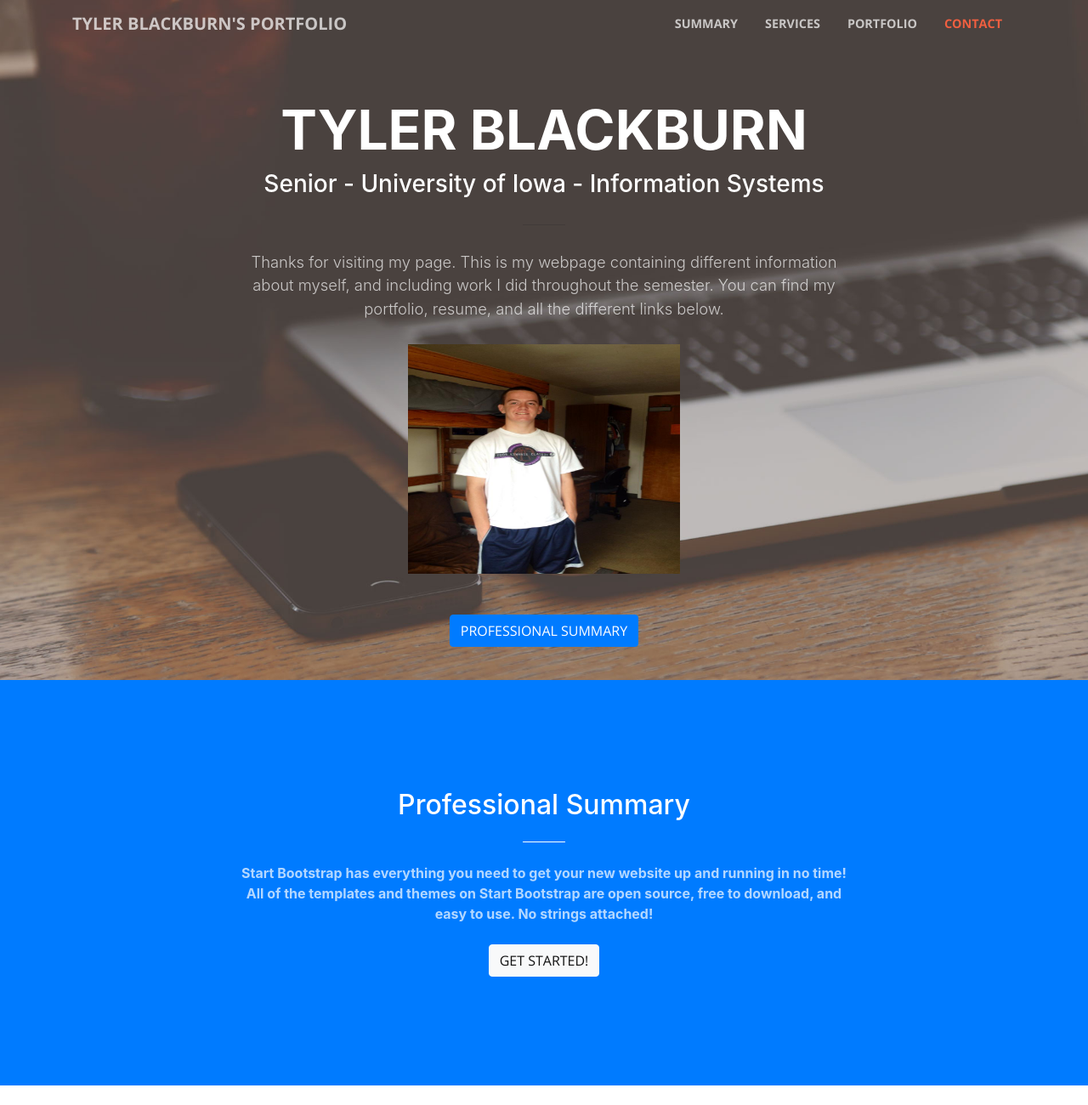
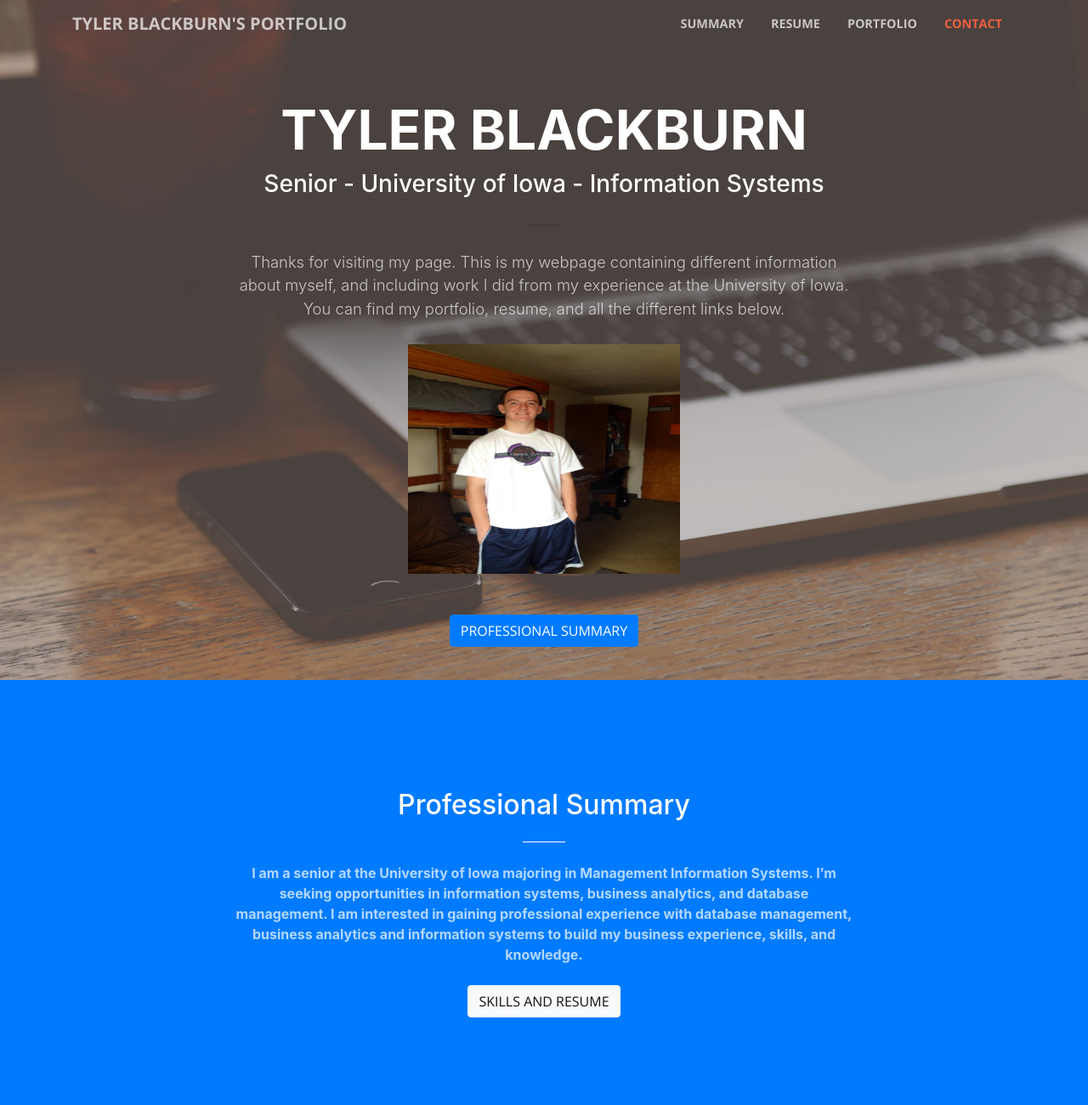
Before and after one commit to tylerblackburn4710/Exam-3b--Portfolio, a website with bundled scripts: page index.html in a window 1280 px wide. Shown: the top 1300 px of the page at 85% size. Built offline with nearby package versions, Linux system fonts and the light colour scheme; files whose address does not match are found by name.

Commit message:
Added professional Summary Statement

```diff
--- a/index.html
+++ b/index.html
@@ -41,7 +41,7 @@
               <a class="nav-link js-scroll-trigger" href="#about">Summary</a>
             </li>
              <li class="nav-item">
-              <a class="nav-link js-scroll-trigger" href="#services">Services</a>
+              <a class="nav-link js-scroll-trigger" href="#services">Resume</a>
             </li>
             <li class="nav-item">
               <a class="nav-link js-scroll-trigger" href="#portfolio">Portfolio</a>
@@ -67,7 +67,7 @@
           </div>
 
 <div class="col-lg-8 mx-auto">
-         <p class="text-faded mb-5">Thanks for visiting my page. This is my webpage containing different information about myself, and including work I did throughout the semester. You can find my portfolio, resume, and all the different links below. <br><br><img src = "/Users/tylerblackburn4710/Desktop/Portfolio/blackburn1.jpg"  height="270" width= "320"/></p>
+         <p class="text-faded mb-5">Thanks for visiting my page. This is my webpage containing different information about myself, and including work I did from my experience at the University of Iowa. You can find my portfolio, resume, and all the different links below. <br><br><img src = "/Users/tylerblackburn4710/Desktop/Portfolio/blackburn1.jpg"  height="270" width= "320"/></p>
 
             <a class="btn btn-primary btn-xl js-scroll-trigger" href="#about">Professional Summary</a>
 
@@ -83,8 +83,9 @@
             <h2 class="section-heading text-white">Professional Summary</h2>
 
             <hr class="light my-4">
-            <p class="text-faded mb-4">Start Bootstrap has everything you need to get your new website up and running in no time! All of the templates and themes on Start Bootstrap are open source, free to download, and easy to use. No strings attached!</p>
-            <a class="btn btn-light btn-xl js-scroll-trigger" href="#services">Get Started!</a>
+            <p class="text-faded mb-4">I am a senior at the University of Iowa majoring in Management Information Systems.  I’m seeking opportunities in information systems, business analytics, and database management. I am interested in gaining professional experience with database management, business analytics and information systems to build my business experience, skills, and knowledge.
+</p>
+            <a class="btn btn-light btn-xl js-scroll-trigger" href="#services">Skills and Resume</a>
           </div>
         </div>
       </div>
```
